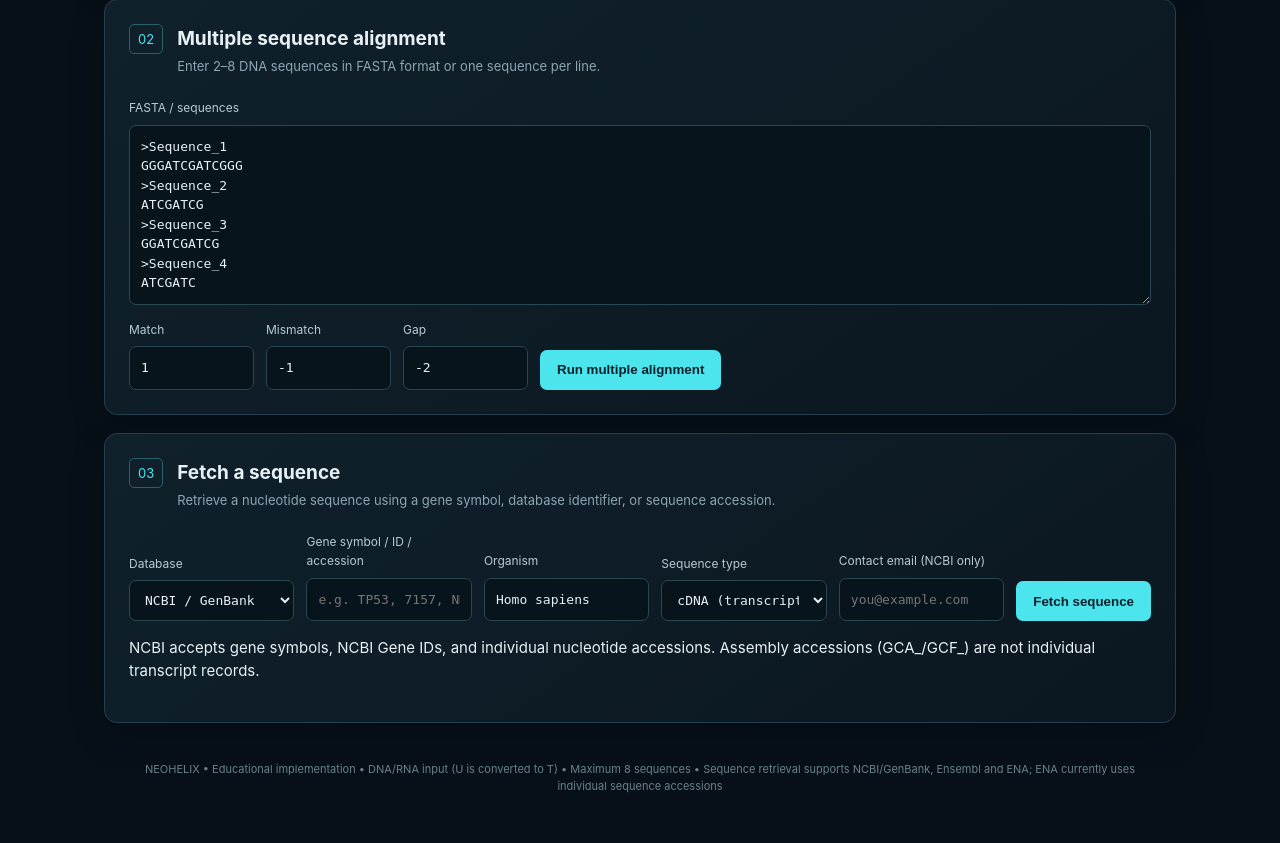
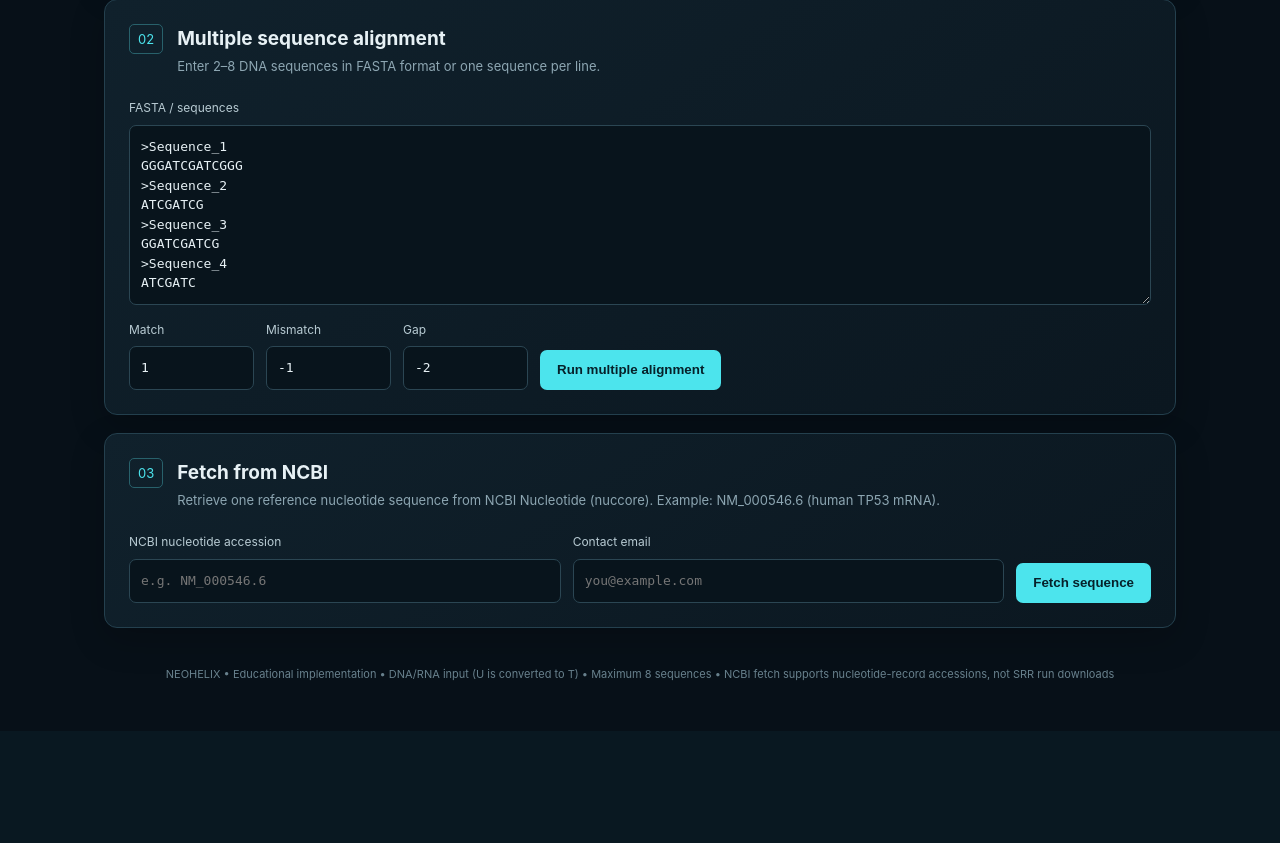
Before and after one commit to ayushi-m-07/NEOHELIX-MSA-Visualizer, a Flask app: page / in a window 1280 px wide. Shown: the part 732-1575 px from the top of the page. After the commit the page ends 1412 px from the top, so only its background shows below. Run offline with Flask 3, Linux system fonts and the light colour scheme.

Commit message:
Revert "Refactor HTML structure for better readability"
This reverts commit da47d6fddfa0674fd99c0c95c341ba53eae38392.

```diff
--- a/templates/index.html
+++ b/templates/index.html
@@ -1,4 +1,3 @@
-
 <!DOCTYPE html>
 <html lang="en">
 <head>
@@ -9,49 +8,20 @@
 </head>
 <body>
   <header>
-    <div>
-      <div class="eyebrow">BIOINFORMATICS • EDUCATIONAL WORKBENCH</div>
-      <h1>NEO<span>HELIX</span></h1>
-      <p>Pairwise and multiple sequence alignment</p>
-    </div>
+    <div><div class="eyebrow">BIOINFORMATICS • EDUCATIONAL WORKBENCH</div><h1>NEO<span>HELIX</span></h1><p>Pairwise and multiple sequence alignment</p></div>
     <div class="status"><i></i> ALIGNMENT ENGINE READY</div>
   </header>
-
   <main>
-    <section class="intro">
-      <div>
-        <div class="eyebrow">SEQUENCE ANALYSIS PLATFORM</div>
-        <h2>Explore sequence relationships.</h2>
-        <p>Align two sequences with NW/SW, or compare several sequences using a simple progressive star MSA.</p>
-      </div>
-      <div class="helix">⌁</div>
-    </section>
+    <section class="intro"><div><div class="eyebrow">SEQUENCE ANALYSIS PLATFORM</div><h2>Explore sequence relationships.</h2><p>Align two sequences with NW/SW, or compare several sequences using a simple progressive star MSA.</p></div><div class="helix">⌁</div></section>
 
     <section class="panel">
-      <div class="section-title">
-        <span class="number">01</span>
-        <div>
-          <h2>Pairwise alignment</h2>
-          <p>Needleman–Wunsch global or Smith–Waterman local alignment</p>
-        </div>
+      <div class="section-title"><span class="number">01</span><div><h2>Pairwise alignment</h2><p>Needleman–Wunsch global or Smith–Waterman local alignment</p></div></div>
+      <div class="grid two">
+        <label>Sequence 1<textarea id="pair1" rows="3">GTTACATTT</textarea></label>
+        <label>Sequence 2<textarea id="pair2" rows="3">TGTTACA</textarea></label>
       </div>
-
-      <div class="grid two">
-        <label>Sequence 1
-          <textarea id="pair1" rows="3">GTTACATTT</textarea>
-        </label>
-        <label>Sequence 2
-          <textarea id="pair2" rows="3">TGTTACA</textarea>
-        </label>
-      </div>
-
       <div class="controls">
-        <label>Algorithm
-          <select id="mode">
-            <option value="global">Needleman–Wunsch (global)</option>
-            <option value="local">Smith–Waterman (local)</option>
-          </select>
-        </label>
+        <label>Algorithm<select id="mode"><option value="global">Needleman–Wunsch (global)</option><option value="local">Smith–Waterman (local)</option></select></label>
         <label>Match<input id="match" type="number" value="1"></label>
         <label>Mismatch<input id="mismatch" type="number" value="-1"></label>
         <label>Gap<input id="gap" type="number" value="-2"></label>
@@ -61,25 +31,15 @@
     </section>
 
     <section class="panel">
-      <div class="section-title">
-        <span class="number">02</span>
-        <div>
-          <h2>Multiple sequence alignment</h2>
-          <p>Enter 2–8 DNA sequences in FASTA format or one sequence per line.</p>
-        </div>
-      </div>
-
-      <label>FASTA / sequences
-        <textarea id="msaInput" rows="8">>Sequence_1
+      <div class="section-title"><span class="number">02</span><div><h2>Multiple sequence alignment</h2><p>Enter 2–8 DNA sequences in FASTA format or one sequence per line.</p></div></div>
+      <label>FASTA / sequences<textarea id="msaInput" rows="8">>Sequence_1
 GGGATCGATCGGG
 >Sequence_2
 ATCGATCG
 >Sequence_3
 GGATCGATCG
 >Sequence_4
-ATCGATC</textarea>
-      </label>
-
+ATCGATC</textarea></label>
       <div class="controls compact">
         <label>Match<input id="msaMatch" type="number" value="1"></label>
         <label>Mismatch<input id="msaMismatch" type="number" value="-1"></label>
@@ -90,58 +50,16 @@ ATCGATC</textarea>
     </section>
 
     <section class="panel">
-      <div class="section-title">
-        <span class="number">03</span>
-        <div>
-          <h2>Fetch a sequence</h2>
-          <p>Retrieve a nucleotide sequence using a gene symbol, database identifier, or sequence accession.</p>
-        </div>
+      <div class="section-title"><span class="number">03</span><div><h2>Fetch from NCBI</h2><p>Retrieve one reference nucleotide sequence from NCBI Nucleotide (nuccore). Example: NM_000546.6 (human TP53 mRNA).</p></div></div>
+      <div class="controls ncbi">
+        <label>NCBI nucleotide accession<input id="accession" placeholder="e.g. NM_000546.6"></label>
+        <label>Contact email<input id="email" type="email" placeholder="you@example.com"></label>
+        <button id="ncbiButton">Fetch sequence</button>
       </div>
-
-      <div class="controls ncbi">
-        <label>Database
-          <select id="database">
-            <option value="ncbi">NCBI / GenBank</option>
-            <option value="ensembl">Ensembl</option>
-            <option value="ena">European Nucleotide Archive (ENA)</option>
-          </select>
-        </label>
-
-        <label>Gene symbol / ID / accession
-          <input id="identifier" placeholder="e.g. TP53, 7157, NM_000546.6">
-        </label>
-
-        <label>Organism
-          <input id="species" value="Homo sapiens" placeholder="e.g. Homo sapiens">
-        </label>
-
-        <label id="sequenceTypeLabel">Sequence type
-          <select id="sequenceType">
-            <option value="cdna">cDNA (transcript)</option>
-            <option value="cds">CDS (coding sequence)</option>
-            <option value="genomic">Genomic</option>
-          </select>
-        </label>
-
-        <label id="emailLabel">Contact email (NCBI only)
-          <input id="email" type="email" placeholder="you@example.com">
-        </label>
-
-        <button id="fetchButton">Fetch sequence</button>
-      </div>
-
-      <p class="helper" id="fetchHelp">
-        NCBI accepts gene symbols, NCBI Gene IDs, and individual nucleotide accessions. Assembly accessions (GCA_/GCF_) are not individual transcript records.
-      </p>
-
       <div id="ncbiResult" class="result hidden"></div>
     </section>
-
-    <footer>
-      NEOHELIX • Educational implementation • DNA/RNA input (U is converted to T) • Maximum 8 sequences • Sequence retrieval supports NCBI/GenBank, Ensembl and ENA; ENA currently uses individual sequence accessions
-    </footer>
+    <footer>NEOHELIX • Educational implementation • DNA/RNA input (U is converted to T) • Maximum 8 sequences • NCBI fetch supports nucleotide-record accessions, not SRR run downloads</footer>
   </main>
-
   <script src="{{ url_for('static', filename='msa_grid.js') }}"></script>
   <script src="{{ url_for('static', filename='msa_tree.js') }}"></script>
   <script src="{{ url_for('static', filename='app.js') }}"></script>
```
